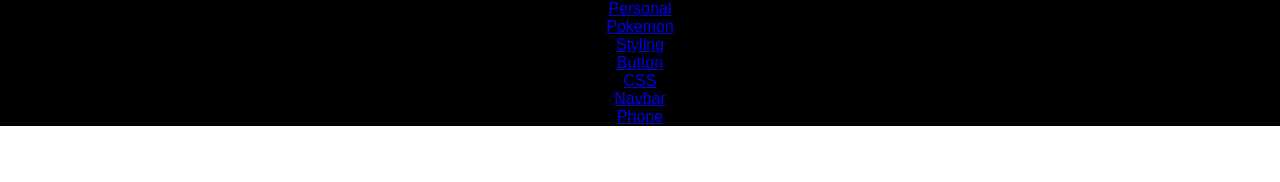
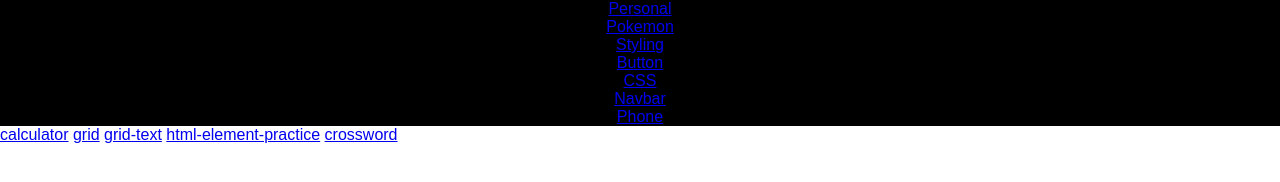
Before and after one commit to KI21/KI21.github.io, a plain HTML site: page index.html in a window 1280 px wide. Drawn offline with Linux system fonts and the light colour scheme.

Commit message:
more updated

```diff
--- a/index.html
+++ b/index.html
@@ -15,10 +15,10 @@
         <a class="css" href="projects/css/index.html">CSS</a>
         <a class="navbar" href="projects/navbar/index.html">Navbar</a>
         <a class="phone" href="projects/phone/index.html">Phone</a>
-        <a class="calculator" href="projects/calculator/index.html"></a>
-        <a class="grid" href="projects/grid/index.html"></a>
-        <a class="grid-text" href="projects/grid.text/index.html"></a>
-        <a class="html-element-practice" href="projects/html-element-practice/index.html"></a>
-        <a class="crossword" href="projects/crossword/index.html"></a>
+        <a class="calculator" href="projects/calculator/index.html">calculator</a>
+        <a class="grid" href="projects/grid/index.html">grid</a>
+        <a class="grid-text" href="projects/grid.text/index.html">grid-text</a>
+        <a class="html-element-practice" href="projects/html-element-practice/index.html">html-element-practice</a>
+        <a class="crossword" href="projects/crossword/index.html">crossword</a>
 </body>
 </html>
```
